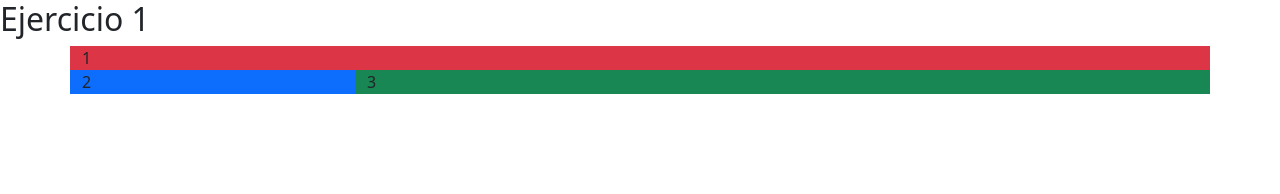
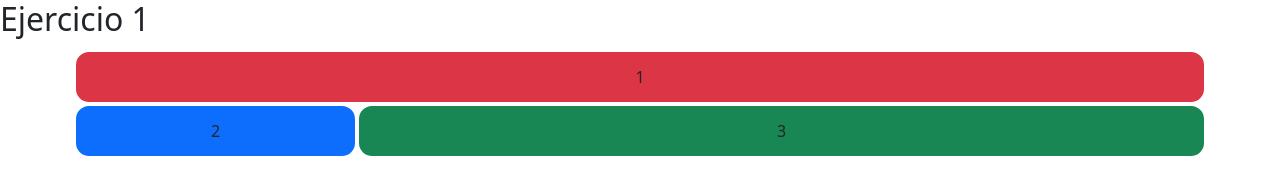
Before and after one commit to compadaw/TareaBootstrap, a plain HTML site: page ejercicio-1.html in a window 1280 px wide. Drawn offline with nearby package versions, Linux system fonts and the light colour scheme.

Commit message:
Hoja de estilos añadida y enlazada

```diff
--- /dev/null
+++ b/css/estilos.css
@@ -0,0 +1,6 @@
+div {
+    border: 2px solid white;
+    text-align: center;
+    line-height: 50px;
+    border-radius: 15px;
+}
--- a/ejercicio-1.html
+++ b/ejercicio-1.html
@@ -4,6 +4,7 @@
 <head>
     <meta charset="UTF-8">
     <meta name="viewport" content="width=device-width, initial-scale=1.0">
+    <link rel="stylesheet" href="css/estilos.css">
     <link href="https://cdn.jsdelivr.net/npm/bootstrap@5.3.3/dist/css/bootstrap.min.css" rel="stylesheet" integrity="sha384-QWTKZyjpPEjISv5WaRU9OFeRpok6YctnYmDr5pNlyT2bRjXh0JMhjY6hW+ALEwIH" crossorigin="anonymous">
     <script src="https://cdn.jsdelivr.net/npm/bootstrap@5.3.3/dist/js/bootstrap.bundle.min.js" integrity="sha384-YvpcrYf0tY3lHB60NNkmXc5s9fDVZLESaAA55NDzOxhy9GkcIdslK1eN7N6jIeHz" crossorigin="anonymous"></script>
     <title>Ejercicio 1</title>
```
Also changed, not shown: ejercicio-2.html (+1 -0 lines), ejercicio-3.html (+1 -0 lines), ejercicio-4.html (+1 -0 lines).
